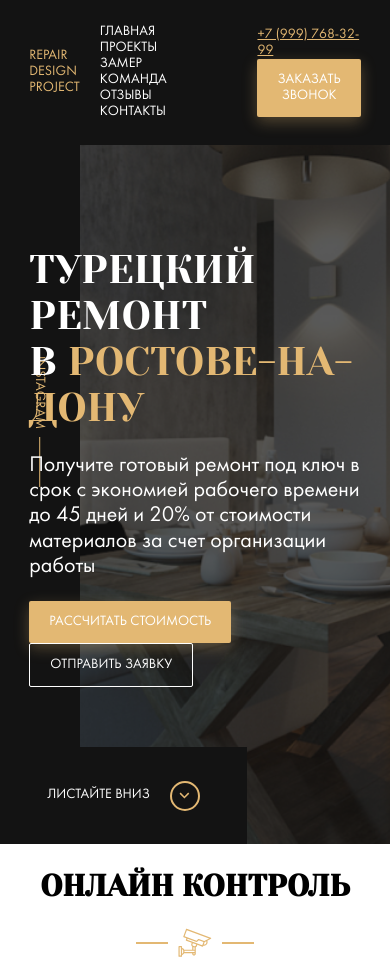
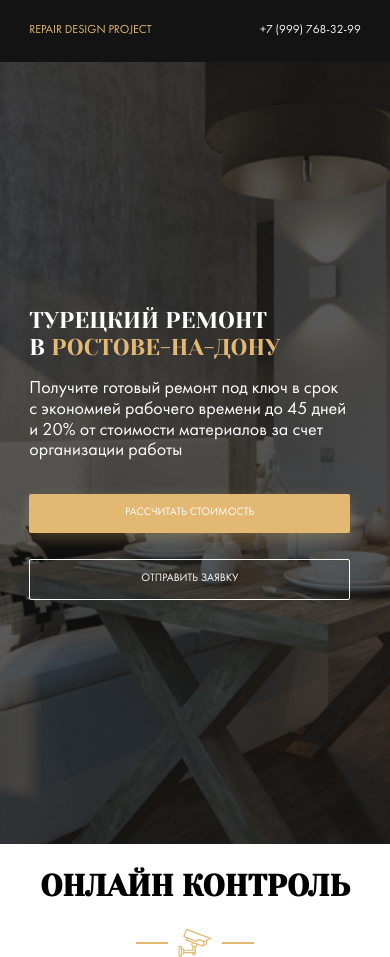
Before and after one commit to ludmila-pro-v/repair_n, a website: page index.html in a window 390 px wide. Drawn offline with Linux system fonts and the light colour scheme; files whose address does not match are found by name.

Commit message:
refact: make responsive layout for header and hero

```diff
--- a/sass/_interface.sass
+++ b/sass/_interface.sass
@@ -3,6 +3,7 @@
     border: none
     border-radius: 2px
     text-transform: uppercase
+    font-size: 0.93rem
     &:focus
         outline: none
     &:hover
--- /dev/null
+++ b/sass/_media.sass
@@ -0,0 +1,43 @@
+@media screen and ( max-width: 1200px )
+    html
+        font-size: 12px
+    .nav
+        &__item
+            margin-right: 1rem
+
+@media screen and ( max-width: 992px )
+    .hero
+        &__instagram
+            display: none
+        &__content
+            margin-left: 0
+    .nav
+        display: none
+
+@media screen and ( max-width: 570px  )
+    .contacts
+        &__phone
+            margin-right: 0
+            color: $light
+            text-decoration: none
+        &__button
+            display: none
+    .title
+        font-size: 1.91rem
+    .hero
+        &__scroll-down
+            display: none
+        &__content
+            max-width: 26.75rem
+        &__text
+            font-size: 1.5rem
+            margin-bottom: 2.66rem
+        &__button
+            display: block
+            width: 100%
+            margin-bottom: 2.17rem
+            margin-right: 0
+@media screen and ( max-height: 540px  )
+    .hero
+        &__scroll-down
+            display: none
--- a/sass/_settings.sass
+++ b/sass/_settings.sass
@@ -1,9 +1,10 @@
 *, *:before, *:after
     box-sizing: border-box
-
+html
+    font-size: 14px
 body
     font-family: 'FuturaBookC'
-    font-size: 14px
+    font-size: 1rem
 .section
     &-title
         text-align: center
--- a/sass/style.sass
+++ b/sass/style.sass
@@ -7,3 +7,4 @@
 @import 'templates/header'
 @import 'templates/hero'
 @import 'templates/control'
+@import 'media'
--- a/sass/templates/_header.sass
+++ b/sass/templates/_header.sass
@@ -20,7 +20,7 @@
         text-decoration: none
         color: $light
         text-transform: uppercase
-        margin-right: 35px
+        margin-right: 2.2rem
         &:hover
             color: $primary
             transition: 0.2s
--- a/sass/templates/_hero.sass
+++ b/sass/templates/_hero.sass
@@ -25,8 +25,8 @@
         position: absolute
         left: 0
         bottom: 0
-        min-width: 247px
-        min-height: 97px
+        min-width: 17.6rem
+        min-height: 6.93rem
         background-color: $dark
         display: flex
         align-items: center
@@ -43,11 +43,12 @@
             border-radius: 50%
             margin-left: 20px
     &__content
-        max-width: 670px
+        margin-left: 4.28rem
+        max-width: 47.85rem
         position: relative
     &__text
-        font-size: 22px
-        max-width: 500px
+        font-size: 1.57rem
+        max-width: 35.71rem
     &__button
         margin-right: 20px
 
@@ -74,7 +75,7 @@
     margin: 0
     font-family: 'Yeseva One', cursive;
     text-transform: uppercase
-    font-size: 40px
+    font-size: 2.857rem
     font-weight: 300
     &--primary
         color: $primary
```
Also changed, not shown: css/style.css.
